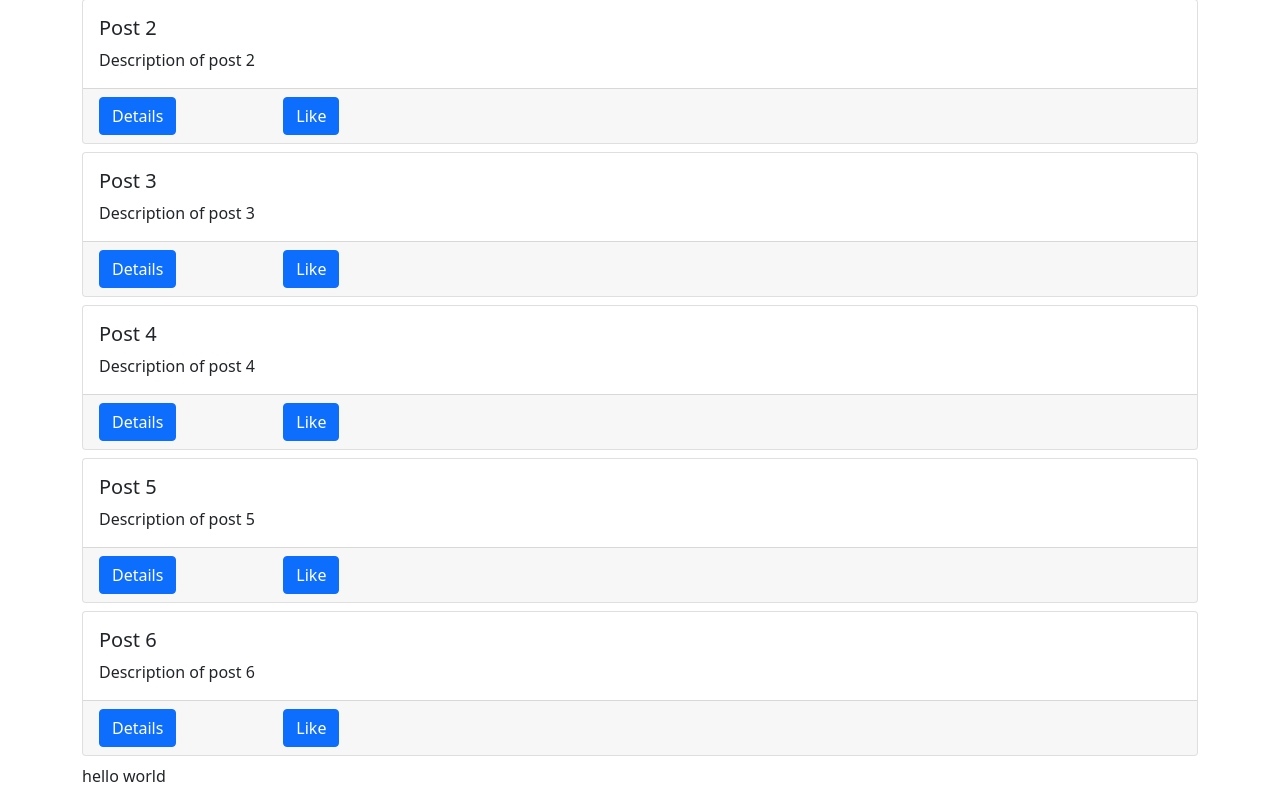
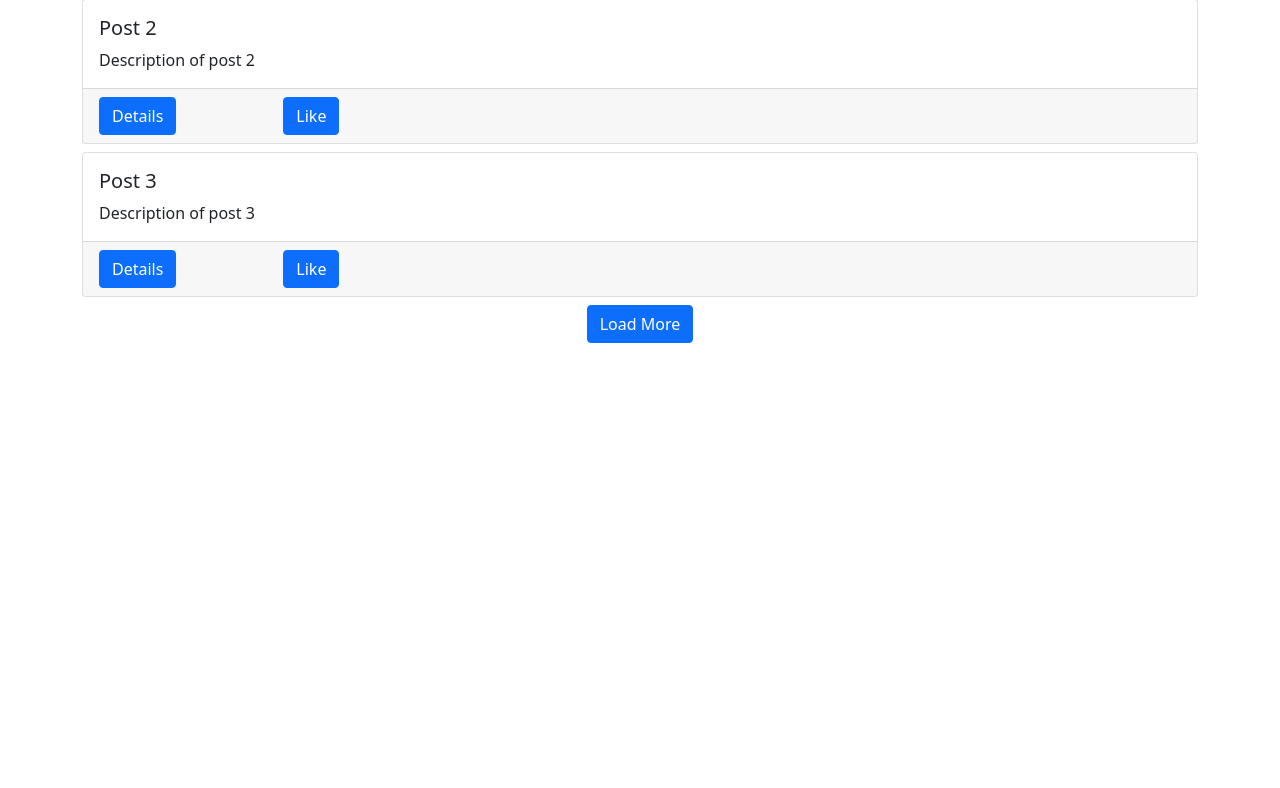
Before and after one commit to AbhinavSL/Asanthoshkumarl2610_A4, a Django app: page / in a window 1280 px wide. Shown: the part 170-958 px from the top of the page. After the commit the page ends 513 px from the top, so only its background shows below. Run offline with Django 5.2, Linux system fonts and the light colour scheme; data comes from the database, SQL or seed files in the repository; data that the repository does not hold is empty; some libraries are stand-ins or nearby versions.

Commit message:
implemented load more button with additional functionality

```diff
--- a/posts/static/posts/main.js
+++ b/posts/static/posts/main.js
@@ -1,23 +1,13 @@
 console.log('hello world')
 
-const helloWorldBox = document.getElementById('hello-world')
 const postsBox = document.getElementById('posts-box')
 const spinnerBox = document.getElementById('spinner-box')
-
-$.ajax({
-    type: 'GET',
-    url: '/hello-world/',
-    success: function(response){
-        console.log('success', response.text)
-        helloWorldBox.textContent = response.text
-    },
-    error: function(error){
-        console.log('error', error)
-    }
-})
+const loadBtn = document.getElementById('load-btn')
+const endBox = document.getElementById('end-box')
 
 let visible = 3
 
+const getData = () => {
     $.ajax({
         type: 'GET',
         url: `/data/${visible}/`,
@@ -47,8 +37,25 @@
                     `
                 });
             }, 100)
+            console.log(response.size)
+            if (response.size === 0){
+                endBox.textContent = 'No Post added yet..'
+            }
+            else if (response.size <= visible){
+                loadBtn.classList.add('not-visible')
+                endBox.textContent = 'No More Post to load...'
+            }
         },
         error: function(error){
             console.log(error)
         }
     })
+}
+
+loadBtn.addEventListener('click', ()=>{
+    spinnerBox.classList.remove('not-visible')
+    visible += 3
+    getData()
+})
+
+getData()
--- a/posts/templates/posts/main.html
+++ b/posts/templates/posts/main.html
@@ -13,10 +13,11 @@
     {% comment %} {% for obj in qs  %}
         {{obj.title}} - {{obj.body}} <br>
     {% endfor %} {% endcomment %}
-    <div id="spinner-box" class="text-centre">
-        <div class="spinner-border" role="status">
+    <div id="posts-box"></div>
+    <div id="spinner-box" class="text-center">
+        <div class="spinner-border" role="status"></div>
     </div>
+    <div class="text-center mb-3" id="end-box">
+        <button class="btn btn-primary" id="load-btn">Load More</button>
     </div>
-    <div id="posts-box"></div>
-    <div id="hello-world"></div>
 {% endblock content %}
--- a/posts/views.py
+++ b/posts/views.py
@@ -9,6 +9,11 @@
     return render(request, 'posts/main.html', {'qs':qs})
 
 def load_post_data_view(request, num_posts):
+    visible = 3
+    upper = num_posts
+    lower = upper - visible
+    size = Post.objects.all().count()
+
     qs = Post.objects.all()
     data = []
     for obj in qs:
@@ -16,10 +21,11 @@
             'id': obj.id,
             'title': obj.title,
             'body': obj.body,
+            'liked': True if request.user in obj.liked.all() else False,
             'author': obj.author.user.username
         }
         data.append(item)
-    return JsonResponse({'data': data})
+    return JsonResponse({'data': data[lower:upper], 'size': size})
 
 def hello_world_view(request):
     return JsonResponse({'text': 'hello world'})
```
Lines whose indentation alone changed are shown as unchanged.
